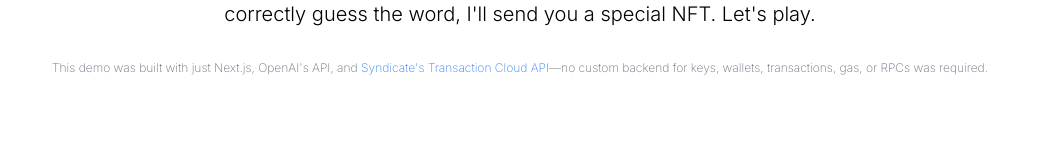
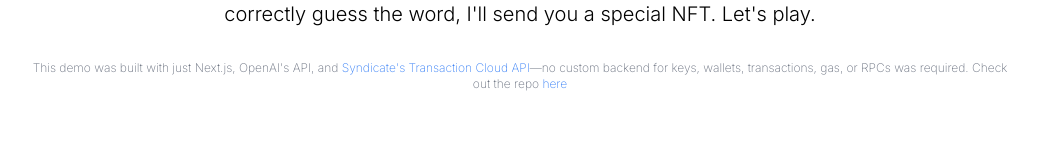
Before and after one commit to ianDAOs/demo-crypto-llm-20questions, a Next.js app: page / in a window 1280 px wide. Shown: the part 172-322 px from the top of the page, without its empty margins (120-1160 px from the left). Built offline with nearby package versions, Linux system fonts and the light colour scheme.

Commit message:
Update logic and create secret word prompt

```diff
--- a/app/api/chat/route.ts
+++ b/app/api/chat/route.ts
@@ -105,7 +105,7 @@ export async function POST(req: Request) {
         model: 'gpt-3.5-turbo',
         messages: [{
           role: 'system',
-          content: 'You are a helpful assistant that generates a random common noun when asked.'
+          content: 'You are a helpful assistant that generates a random common object when asked.'
         }, {
           role: 'user',
           content: 'Generate a random common noun.'
@@ -141,6 +141,17 @@ export async function POST(req: Request) {
 
   // Update the questions asked count
   questionCount++;
+
+  // If the game hasn't been won and the max questions have been asked, end the game
+  if (!gameWon && questionCount > maxQuestions) {
+    const gameEndMessage = new TextEncoder().encode("You've run out of questions! So close. Play again!");
+    return new StreamingTextResponse(new ReadableStream({
+      start(controller) {
+        controller.enqueue(gameEndMessage);
+        controller.close();
+      }
+    }));
+  }
 
   // Extract the user prompt from the body of the request and convert it to lowercase
   const { messages } = await req.json();
@@ -203,17 +214,6 @@ export async function POST(req: Request) {
 
   }
 
-  // If the game hasn't been won and the max questions have been asked, end the game
-  if (!gameWon && questionCount > maxQuestions) {
-    const gameEndMessage = new TextEncoder().encode("You've run out of questions! So close. Play again!");
-    return new StreamingTextResponse(new ReadableStream({
-      start(controller) {
-        controller.enqueue(gameEndMessage);
-        controller.close();
-      }
-    }));
-  }
-
   // Ask OpenAI for a streaming chat completion given the prompt
   const response = await openai.chat.completions.create({
     model: 'gpt-3.5-turbo',
--- a/app/page.tsx
+++ b/app/page.tsx
@@ -19,7 +19,14 @@ export default function Chat() {
           >
             Syndicate's Transaction Cloud API
           </a>
-          —no custom backend for keys, wallets, transactions, gas, or RPCs was required.
+          —no custom backend for keys, wallets, transactions, gas, or RPCs was required. Check out the repo{' '}
+          <a
+            href="https://github.com/ianDAOs/demo-crypto-llm-20questions"
+            className="text-blue-500 hover:underline"
+            target="_blank"
+          >
+            here
+          </a>
         </p>
       </div>
       <div className="flex flex-col w-full max-w-md pt-20 pb-48 mx-auto stretch">
```
